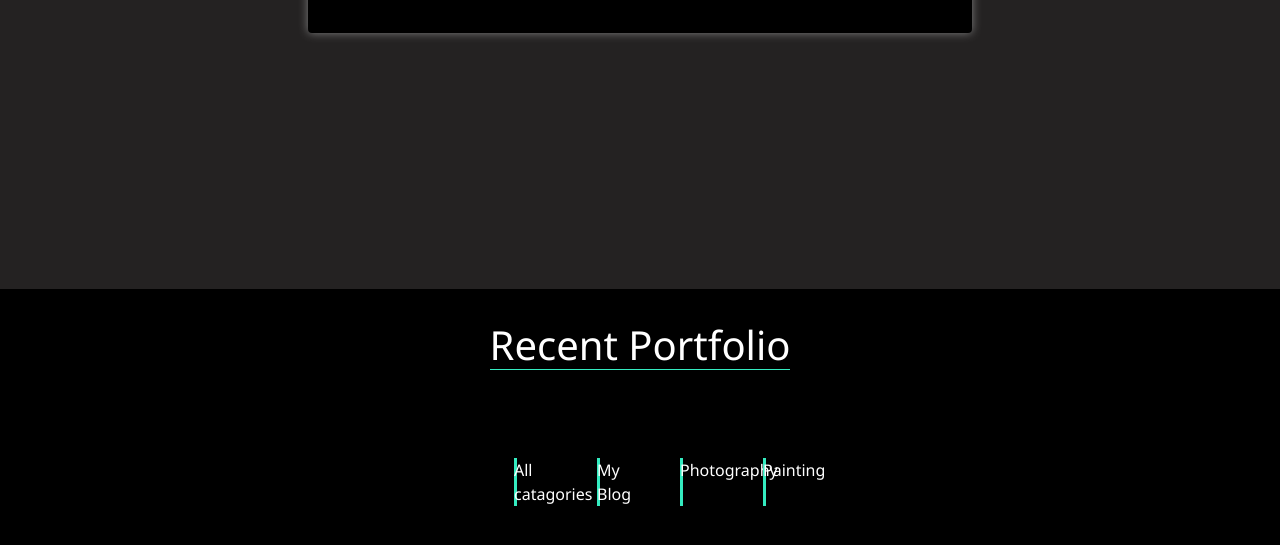
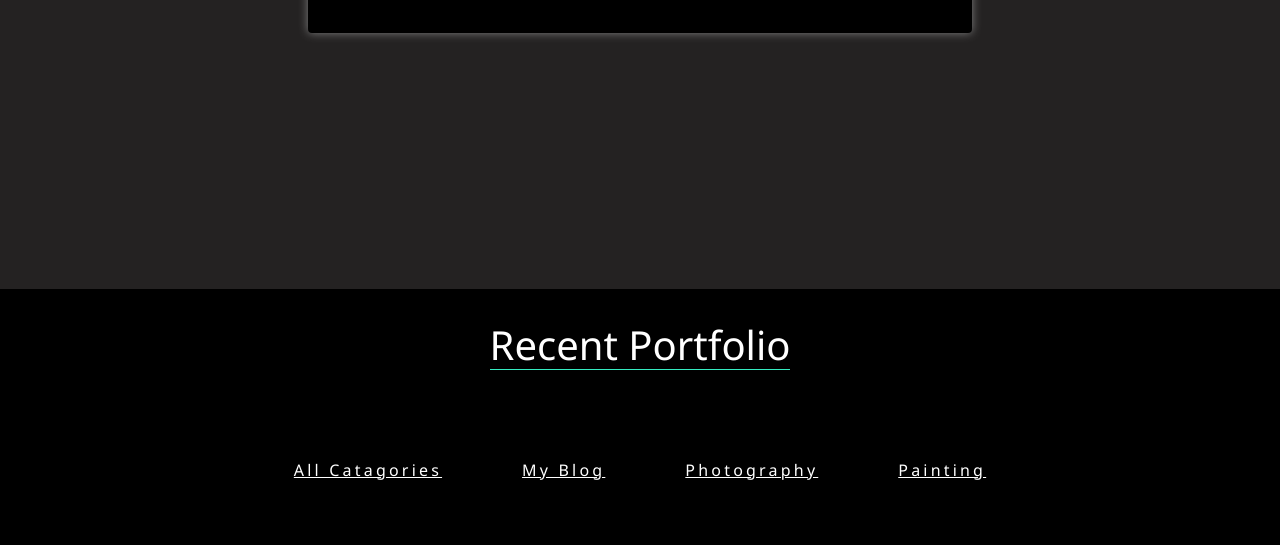
Before and after one commit to RafiaZ/portfolio, a React (Create React App) app: page / in a window 1280 px wide. Shown: the part 2627-3172 px from the top of the page. Built offline with nearby package versions, Linux system fonts and the light colour scheme.

Commit message:
addin the changes

```diff
--- a/src/components/Recent-work/recents.css
+++ b/src/components/Recent-work/recents.css
@@ -10,9 +10,9 @@
 
 }
 
-.recents__header{
+/* .recents__header{
 
-}
+} */
 
 .recents__header-heading{
     border-bottom: 1px solid rgb(52, 235, 192);
@@ -24,23 +24,10 @@
     gap: 5rem;
     justify-content: center;
     align-items: center;
-    color: black;
-    z-index: 2;
+  text-decoration: underline;
+  letter-spacing: 0.2rem;
+  text-transform: capitalize;
 }
-
-.recents__list-item{
-   height: 100%;
-    width: 3px;
-    background-color: rgb(52, 235, 192);
-   display: flex;
-   transition: transform .2s,
-   width .4s cubic-bezier(1,0,0,1) .2s,
-   background-color .1s ;
-
-
+.recents__list-link{
+    text-transform: capitalize;
 }
-.recents__list-item:hover{
-    transform: scaleY(1);
-    width: 100%;
-    color: black;
-}
--- a/src/components/Recent-work/recents.js
+++ b/src/components/Recent-work/recents.js
@@ -9,10 +9,10 @@ function Recents() {
             </div>
             <div className="recents__list">
 
-              <li className="recents__list-item recents__list-active"> <a href="#" className="recents__list-link">All catagories</a></li>
-              <li className="recents__list-item recents__list-active"> <a href="#" className="recents__list-link">My Blog</a></li >
-              <li className="recents__list-item recents__list-active"> <a href="#" className="recents__list-link">Photography</a></li >
-              <li className="recents__list-item recents__list-active"> <a href="#" className="recents__list-link">Painting</a></li>
+              <li className="recents__list-item"> <a href="#" className="recents__list-link">All catagories</a></li>
+              <li className="recents__list-item"> <a href="#" className="recents__list-link">My Blog</a></li >
+              <li className="recents__list-item"> <a href="#" className="recents__list-link">Photography</a></li >
+              <li className="recents__list-item"> <a href="#" className="recents__list-link">Painting</a></li>
 
             </div>
             <div className="recents__grid">
```
